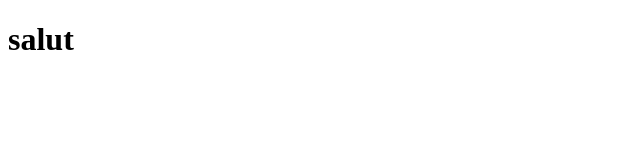
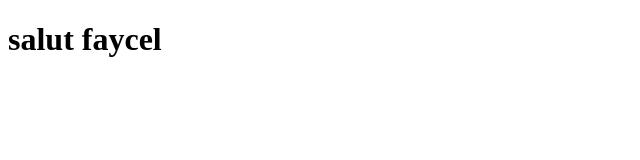
Before and after one commit to hikoue/Newbay, a plain HTML site: page index.html in a window 1280 px wide. Shown: the whole page, without its empty margins (0-640 px from the left). Drawn offline with Linux system fonts and the light colour scheme.

Commit message:
add faysal

```diff
--- a/index.html
+++ b/index.html
@@ -7,6 +7,6 @@
     <title>Document</title>
 </head>
 <body>
-    <h1>salut</h1>
+    <h1>salut faycel</h1>
 </body>
 </html>
```
